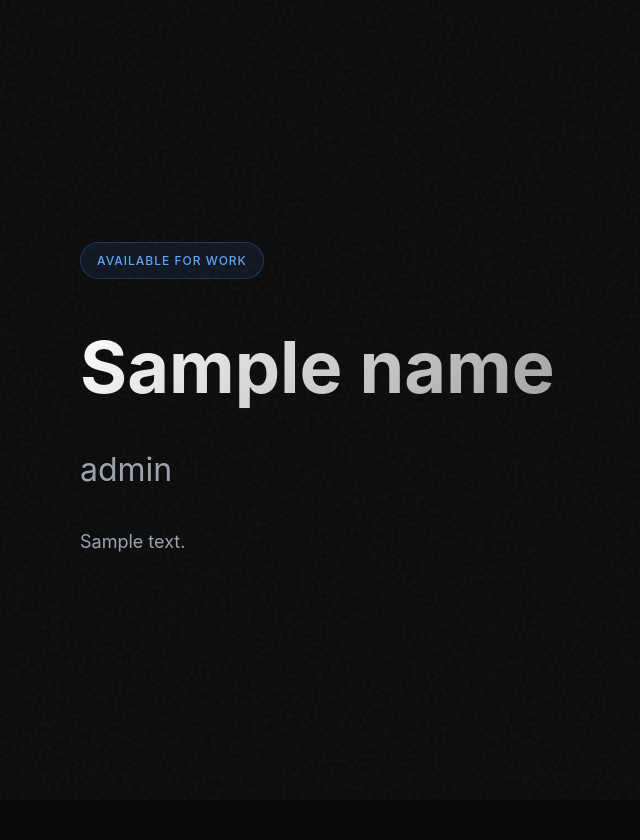
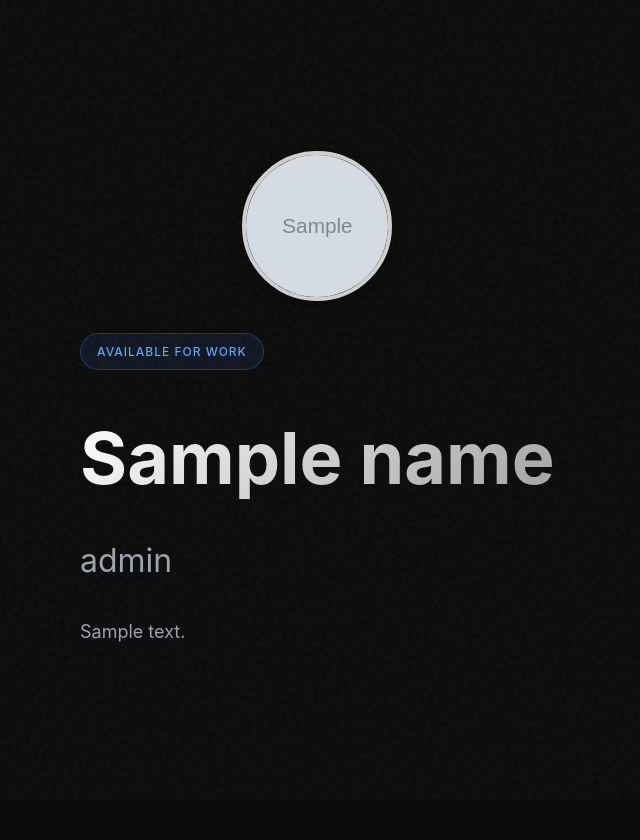
Before and after one commit to Sangu-dev/Portfolio-Builder, a Node server app: template server/templates/template--dark/index.hbs in a window 1280 px wide. Shown: the top 840 px of the page, without its empty margins (0-640 px from the left). Run offline with Node 20, Linux system fonts and the light colour scheme; the template is opened without the code that fills it: most values are stand-ins (such as "Sample title", 1, 10 or a date in 2020); grey boxes marked "Sample" are stand-in pictures; some libraries are stand-ins or nearby versions.

Commit message:
feat: Add profile image support to Dark template

```diff
--- a/server/templates/template--dark/assets/style.css
+++ b/server/templates/template--dark/assets/style.css
@@ -239,3 +239,18 @@ body {
     font-size: 32px;
   }
 }
+
+/* Profile Image Styles */
+.profile-image-wrapper {
+  text-align: center;
+  margin-bottom: 24px;
+}
+
+.profile-image {
+  width: 150px;
+  height: 150px;
+  border-radius: 50%;
+  object-fit: cover;
+  box-shadow: 0 4px 16px rgba(0, 0, 0, 0.15);
+  border: 4px solid #fff;
+}
--- a/server/templates/template--dark/index.hbs
+++ b/server/templates/template--dark/index.hbs
@@ -12,6 +12,11 @@
   <div class="container">
     <header class="hero">
       <div class="hero-content">
+        {{#if profileImage}}
+        <div class="profile-image-wrapper" style="text-align: center; margin-bottom: 24px;">
+          <img src="{{profileImage}}" alt="{{name}}" class="profile-image" style="width: 150px; height: 150px; border-radius: 50%; object-fit: cover; box-shadow: 0 4px 16px rgba(0, 0, 0, 0.3); border: 4px solid rgba(255,255,255,0.8);" />
+        </div>
+        {{/if}}
         <div class="badge">Available for work</div>
         <h1 class="hero-title">{{name}}</h1>
         <p class="hero-subtitle">{{role}}</p>
```
